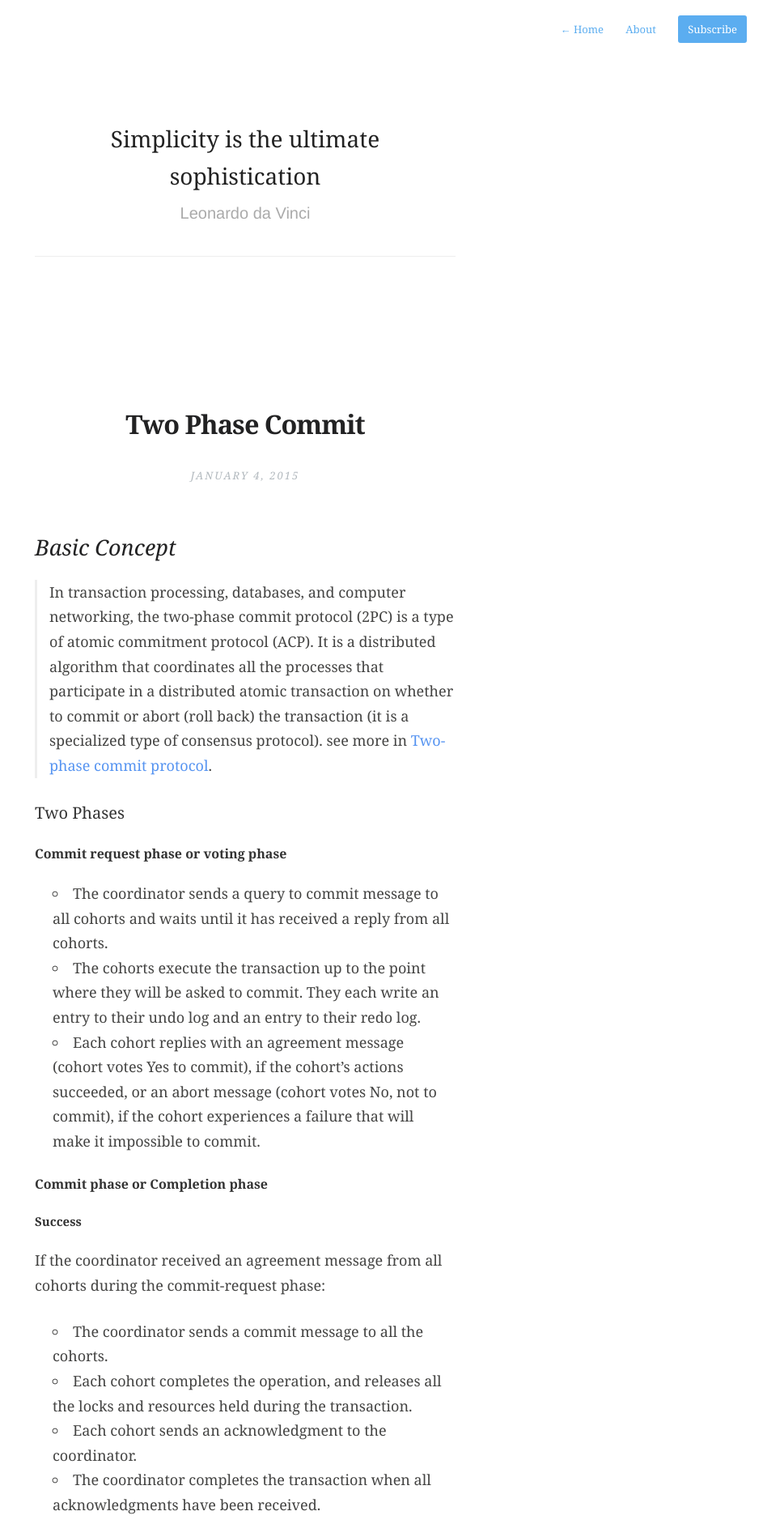
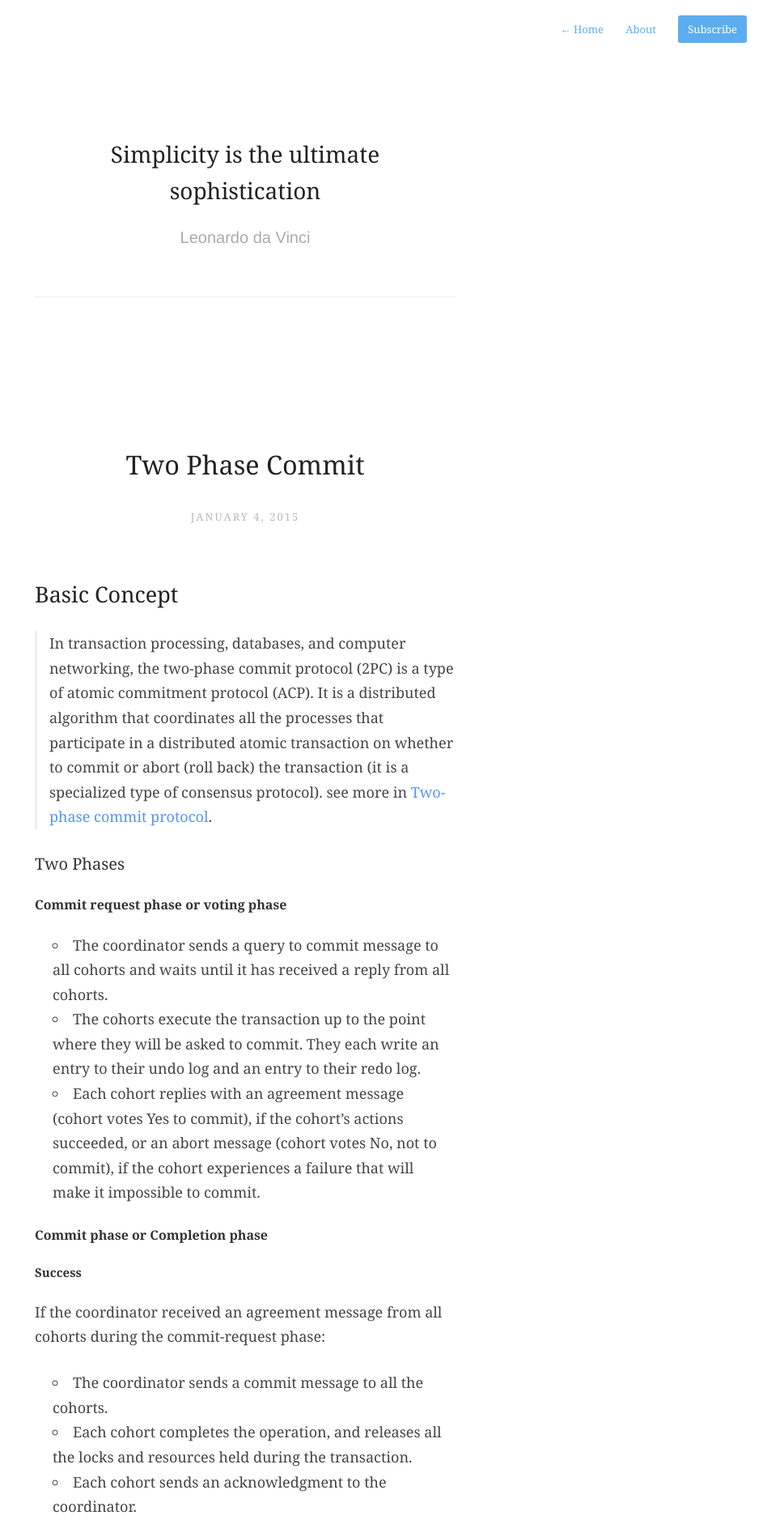
Before and after one commit to dragonhnd/supergrubby_simple, a Jekyll site: the page built from _posts/2015-01-04-2pc.md, in a window 1280 px wide. Shown: the top 1882 px of the page at 81% size, without its empty margins (337-1280 px from the left). Built offline with Jekyll 4.4.1, drawn with Linux system fonts in a browser that asks for light colours; nearby versions of some CDN libraries; Markdown is read by kramdown in place of the engine named in the settings.

Commit message:
update header style

```diff
--- a/assets/css/style.css
+++ b/assets/css/style.css
@@ -62,16 +62,24 @@ body {
 	text-rendering: optimizeLegibility;
 }
 
+h1,
+h2,
+h3,
+h4,
+h5,
+h6 {
+  font-family: "Georgia", "Xin Gothic", "Hiragino Sans GB", "Droid Sans Fallback", "Microsoft YaHei", "SimSun", sans-serif;
+  color: #222223;
+}
+
 h1 {
-	font-size: 30px;
-	letter-spacing: -1px;
-	color: #222;
-	font-weight: bold;
+	font-size: 1.8em;
+  margin: 0.67em 0;
 }
 
 h2 {
-	font: italic 19px/1.3em Georgia,serif;
-	color: #bbb;
+	font-size: 1.5em;
+  margin: 0.83em 0;
 }
 
 .profile #wrapper {
```
